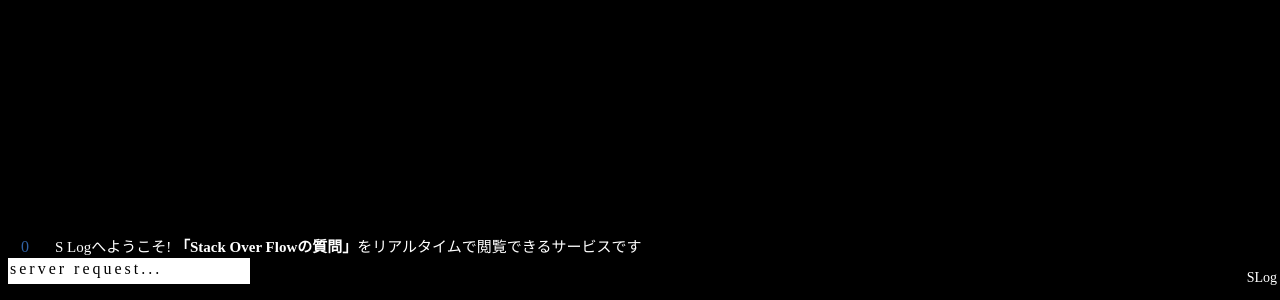
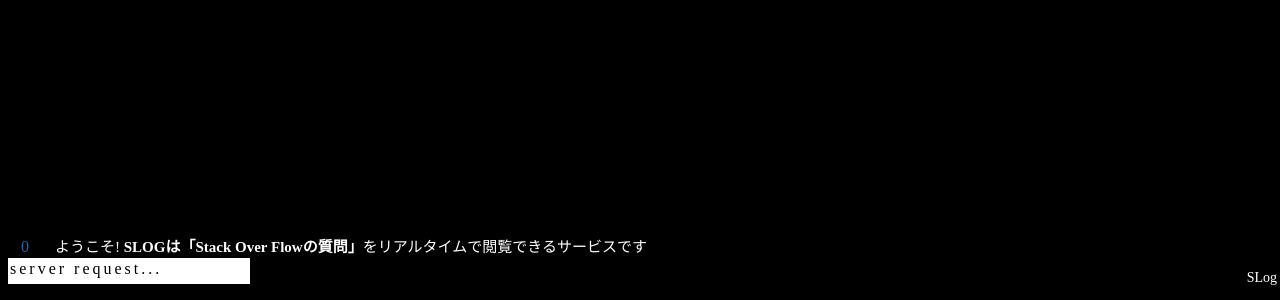
Before and after one commit to gamuo/slog, a website: page public/index.html in a window 1280 px wide. Shown: the part 514-814 px from the top of the page. Drawn offline with Linux system fonts and the light colour scheme.

Commit message:
change description

```diff
--- a/public/index.html
+++ b/public/index.html
@@ -22,7 +22,7 @@
     <div id="log">
         <div>
             <span class="log_row_number">0</span>
-            <a class="question_href">S Logへようこそ! <b>「Stack Over Flowの質問」</b>をリアルタイムで閲覧できるサービスです</a>
+            <a class="question_href">ようこそ! <b>SLOGは「Stack Over Flowの質問」</b>をリアルタイムで閲覧できるサービスです</a>
         </div>
     </div>
     <div id="site_title">
```
